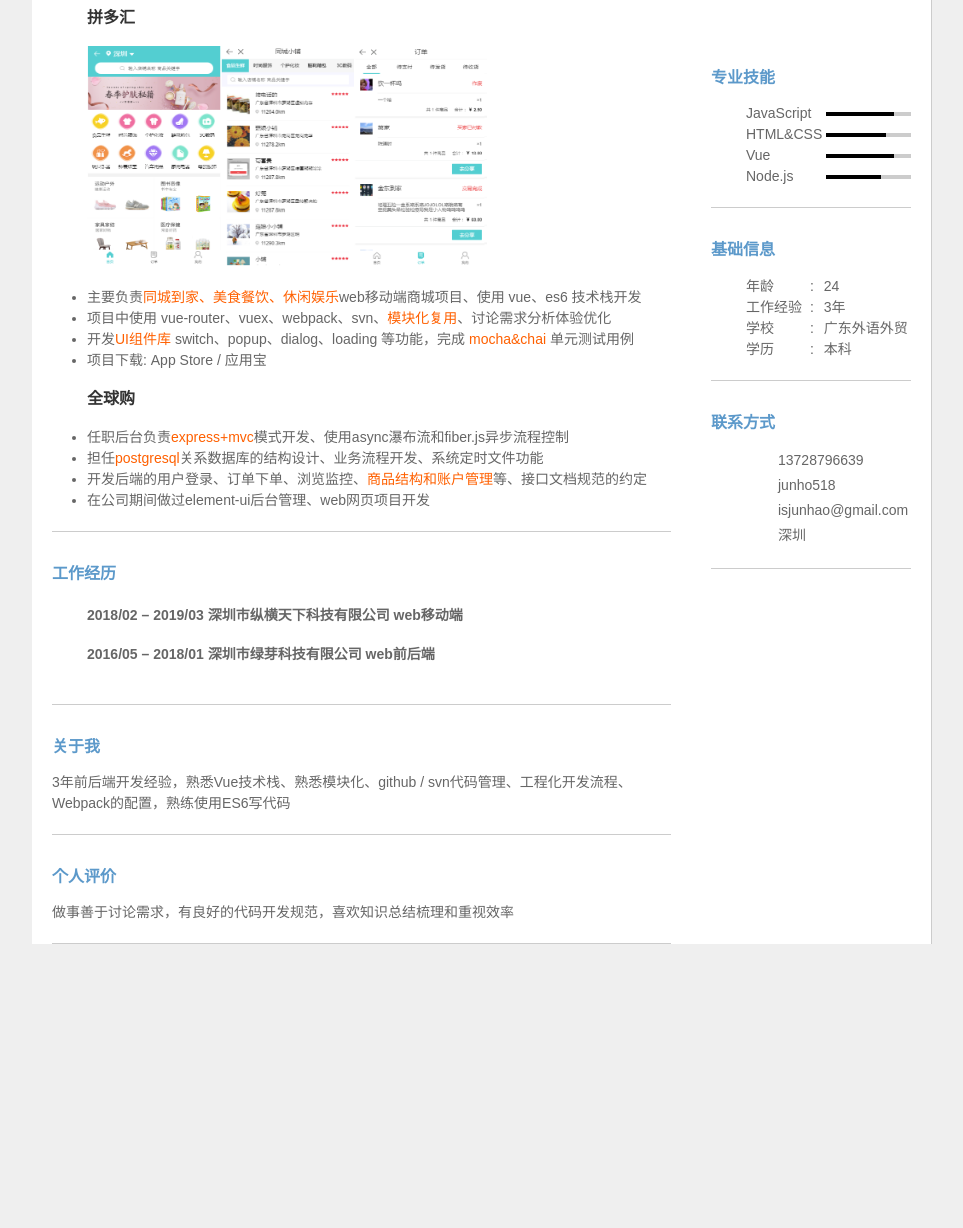
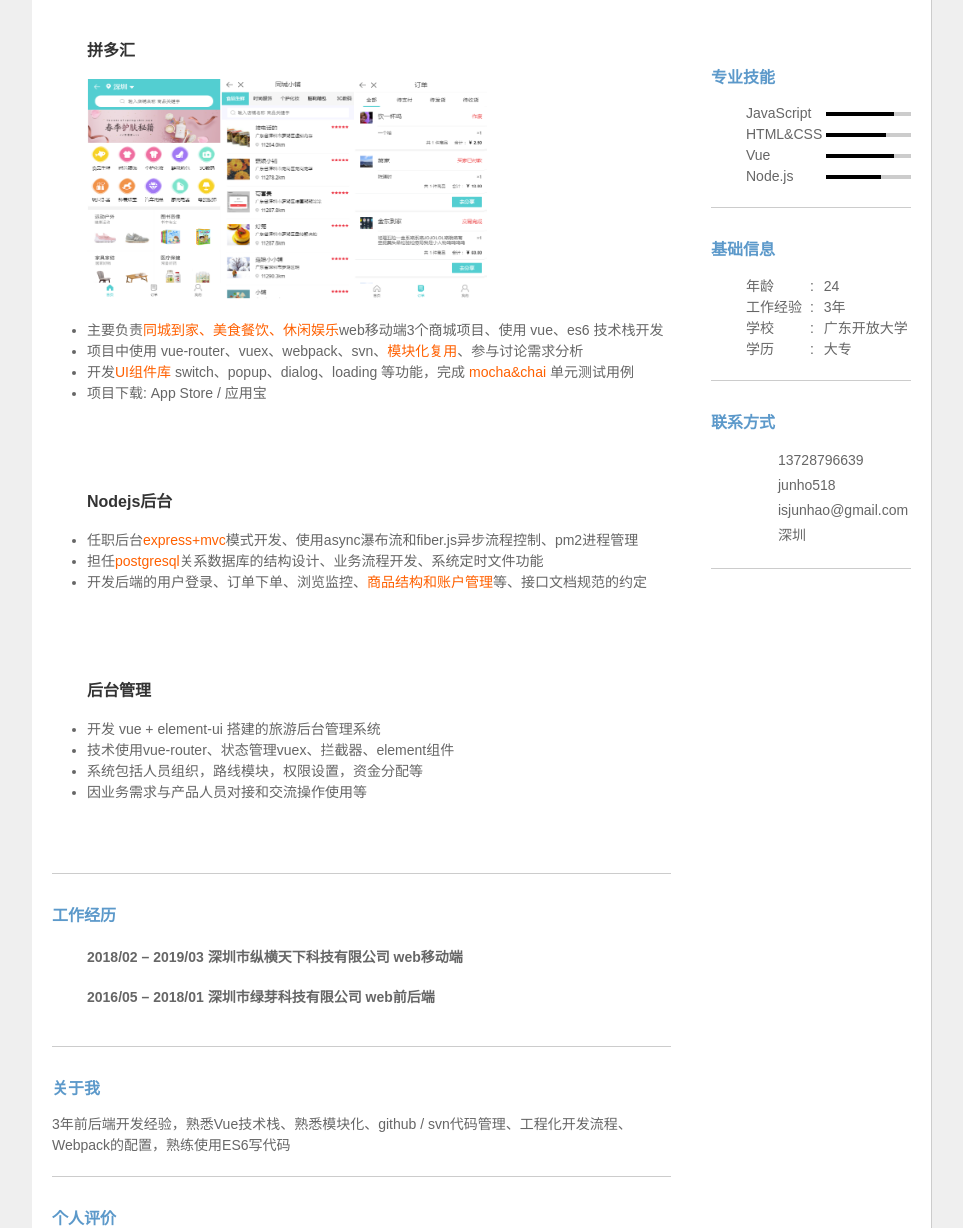
Before and after one commit to junhoo/resume, a plain HTML site: page index.html in a window 1280 px wide. Shown: the part 220-1448 px from the top of the page, without its empty margins (158-1121 px from the left). Before the commit the page ends 1174 px from the top, so only its background shows below. Drawn offline with Linux system fonts and the light colour scheme.

Commit message:
upcontent

```diff
--- a/css/main.css
+++ b/css/main.css
@@ -95,6 +95,11 @@
   padding-left: 35px;
 }
 
+section .space {
+  padding-top: 20px;
+  padding-bottom: 50px;
+}
+
 section .high-light {
   color: #ff6000;
 }
@@ -159,6 +164,12 @@
   min-height: calc(100vh - 162px);
 }
 
+/* @media (max-width: 425px) {
+  section .item {
+    padding-top: 35px;
+  }
+} */
+
 @media (max-width: 425px) {
   header {
     padding-top: 20px;
--- a/index.html
+++ b/index.html
@@ -11,7 +11,7 @@
   <div class="layout" id="page">
     <header>
       <h1>钟俊浩</h1>
-      <p>求职前端工程师</p>
+      <p>3年web前后端工程师</p>
       <div class="avatar">
         <img src="http://www.lgstatic.com/i/image2/M01/F2/95/CgoB5lx_xn2AGGEBAADPlm5-ZIE240.JPG">
       </div>
@@ -20,23 +20,33 @@
     <main>
       <section>
         <h2>项目经历</h2>
-        <div class="item">
+        <div class="item space">
           <h3>拼多汇</h3>
           <ul>
             <img src="./img/L2f1f.png">
-            <li>主要负责<span class="high-light">同城到家、美食餐饮、休闲娱乐</span>web移动端商城项目、使用 vue、es6 技术栈开发</li>
-            <li>项目中使用 vue-router、vuex、webpack、svn、<span class="high-light">模块化复用</span>、讨论需求分析体验优化</li>
+            <li>主要负责<span class="high-light">同城到家、美食餐饮、休闲娱乐</span>web移动端3个商城项目、使用 vue、es6 技术栈开发</li>
+            <li>项目中使用 vue-router、vuex、webpack、svn、<span class="high-light">模块化复用</span>、参与讨论需求分析</li>
             <li>开发<span class="high-light">UI组件库</span> switch、popup、dialog、loading 等功能，完成 <span class="high-light">mocha&chai</span> 单元测试用例</li>
             <li>项目下载: App Store / 应用宝</li>
           </ul>
         </div>
-         <div class="item">
-          <h3>全球购</h3>
+
+         <div class="item space">
+          <h3>Nodejs后台</h3>
           <ul>
-            <li>任职后台负责<span class="high-light">express+mvc</span>模式开发、使用async瀑布流和fiber.js异步流程控制</li>
+            <li>任职后台<span class="high-light">express+mvc</span>模式开发、使用async瀑布流和fiber.js异步流程控制、pm2进程管理</li>
             <li>担任<span class="high-light">postgresql</span>关系数据库的结构设计、业务流程开发、系统定时文件功能</li>
             <li>开发后端的用户登录、订单下单、浏览监控、<span class="high-light">商品结构和账户管理</span>等、接口文档规范的约定</li>
-            <li>在公司期间做过element-ui后台管理、web网页项目开发</li>
+          </ul>
+        </div>
+
+        <div class="item space">
+          <h3>后台管理</h3>
+          <ul>
+            <li>开发 vue + element-ui 搭建的旅游后台管理系统</li>
+            <li>技术使用vue-router、状态管理vuex、拦截器、element组件</li>
+            <li>系统包括人员组织，路线模块，权限设置，资金分配等</li>
+            <li>因业务需求与产品人员对接和交流操作使用等</li>
           </ul>
         </div>
       </section>
@@ -97,11 +107,11 @@
           </div>
           <div class="item">
             <span>学校</span>
-            <span>广东外语外贸</span>
+            <span>广东开放大学</span>
           </div>
           <div class="item">
             <span>学历</span>
-            <span>本科</span>
+            <span>大专</span>
           </div>
         </div>
       </section>
```
Also changed, not shown: package-lock.json.
